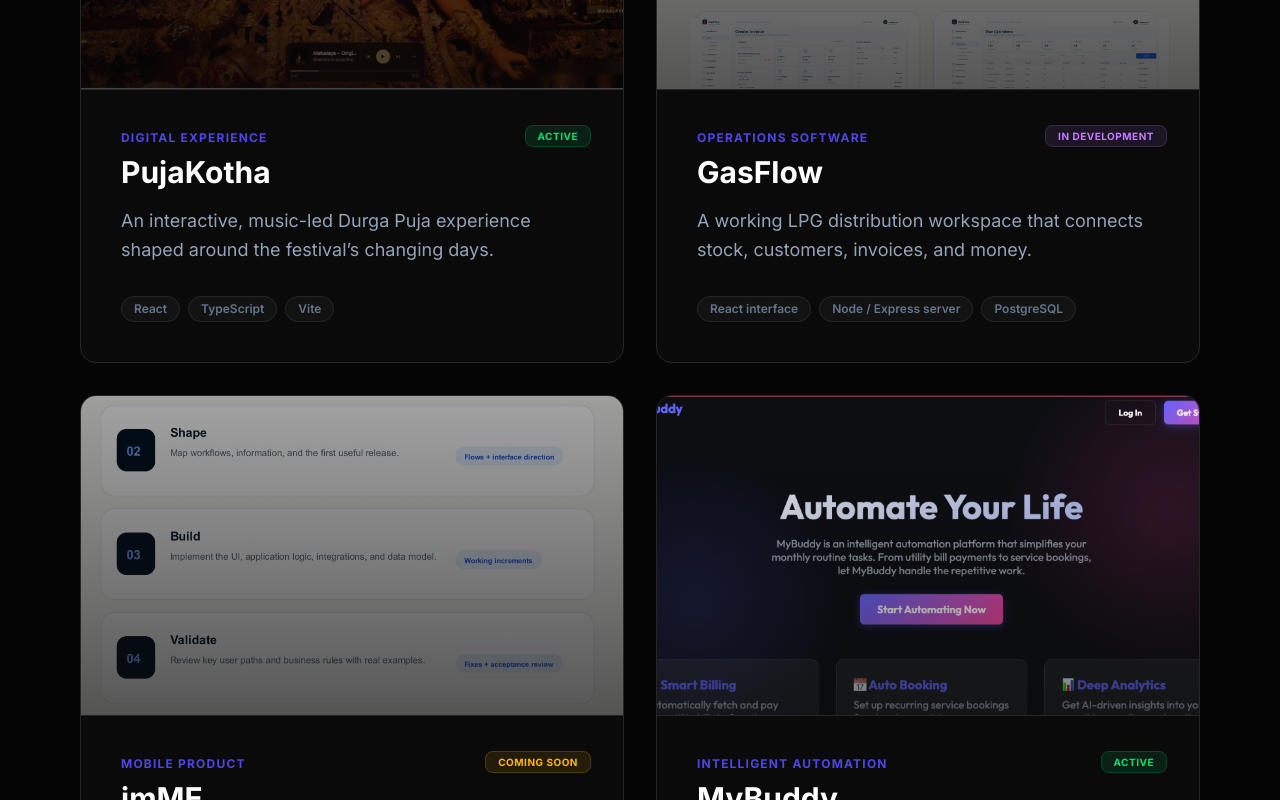
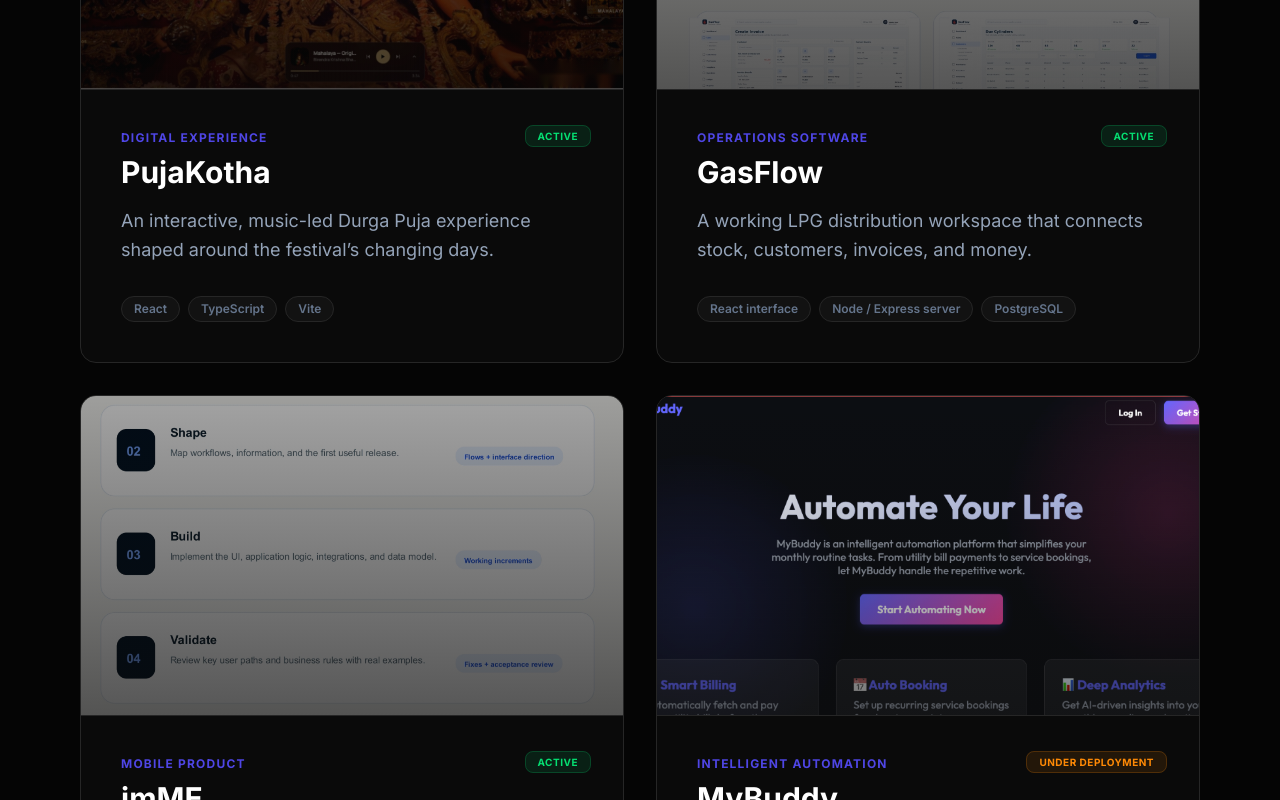
Before and after one commit to bhaskar9832/Averix-Labs, a Next.js app: page /products in a window 1280 px wide. Shown: the part 1340-2140 px from the top of the page. Built offline with nearby package versions, Linux system fonts and the light colour scheme.

Commit message:
feat: set all projects to Active and MyBuddy to Under Deployment status

```diff
--- a/src/app/products/[slug]/page.tsx
+++ b/src/app/products/[slug]/page.tsx
@@ -40,6 +40,7 @@ export default async function ProductPage({ params }: { params: Promise<{ slug:
                     ${product.status === 'Active' ? 'text-green-400 bg-green-400/10 border-green-400/20' :
                       product.status === 'Beta' ? 'text-blue-400 bg-blue-400/10 border-blue-400/20' :
                       product.status === 'Coming Soon' ? 'text-amber-400 bg-amber-400/10 border-amber-400/20' :
+                      product.status === 'Under Deployment' ? 'text-orange-400 bg-orange-400/10 border-orange-400/20' :
                       'text-purple-400 bg-purple-400/10 border-purple-400/20'}`}>
                 {product.status}
               </span>
--- a/src/app/products/page.tsx
+++ b/src/app/products/page.tsx
@@ -50,6 +50,7 @@ export default function ProductsPage() {
                       ${product.status === 'Active' ? 'text-green-400 bg-green-400/10 border-green-400/20' :
                         product.status === 'Beta' ? 'text-blue-400 bg-blue-400/10 border-blue-400/20' :
                         product.status === 'Coming Soon' ? 'text-amber-400 bg-amber-400/10 border-amber-400/20' :
+                        product.status === 'Under Deployment' ? 'text-orange-400 bg-orange-400/10 border-orange-400/20' :
                         'text-purple-400 bg-purple-400/10 border-purple-400/20'}`}>
                       {product.status}
                     </span>
--- a/src/lib/data.ts
+++ b/src/lib/data.ts
@@ -1,7 +1,7 @@
 export type Product = {
   slug: string;
   name: string;
-  status: 'Active' | 'Beta' | 'In Development' | 'Coming Soon' | 'Archived';
+  status: 'Active' | 'Beta' | 'In Development' | 'Coming Soon' | 'Archived' | 'Under Deployment';
   category: string;
   description: string;
   problem: string;
@@ -78,7 +78,7 @@ export const products: Product[] = [
   {
     slug: 'gasflow',
     name: 'GasFlow',
-    status: 'In Development',
+    status: 'Active',
     category: 'Operations Software',
     description: 'A working LPG distribution workspace that connects stock, customers, invoices, and money.',
     problem: 'Distribution teams struggle to track what was supplied, what came back, customer debts, and live stock levels across disjointed tools.',
@@ -98,7 +98,7 @@ export const products: Product[] = [
   {
     slug: 'imme',
     name: 'imME',
-    status: 'Coming Soon',
+    status: 'Active',
     category: 'Mobile Product',
     description: 'A mobile self-coaching experience centered on reflection, life zones, activity logs, and insight.',
     problem: 'People struggle to maintain structured personal reflection without overwhelming and bloated tracking apps.',
@@ -118,7 +118,7 @@ export const products: Product[] = [
   {
     slug: 'mybuddy',
     name: 'MyBuddy',
-    status: 'Active',
+    status: 'Under Deployment',
     category: 'Intelligent Automation',
     description: 'An intelligent automation platform that simplifies your monthly routine tasks from utility bills to service bookings.',
     problem: 'Managing recurring monthly tasks, utility bills, and service bookings is repetitive, time-consuming, and prone to missed deadlines.',
```
